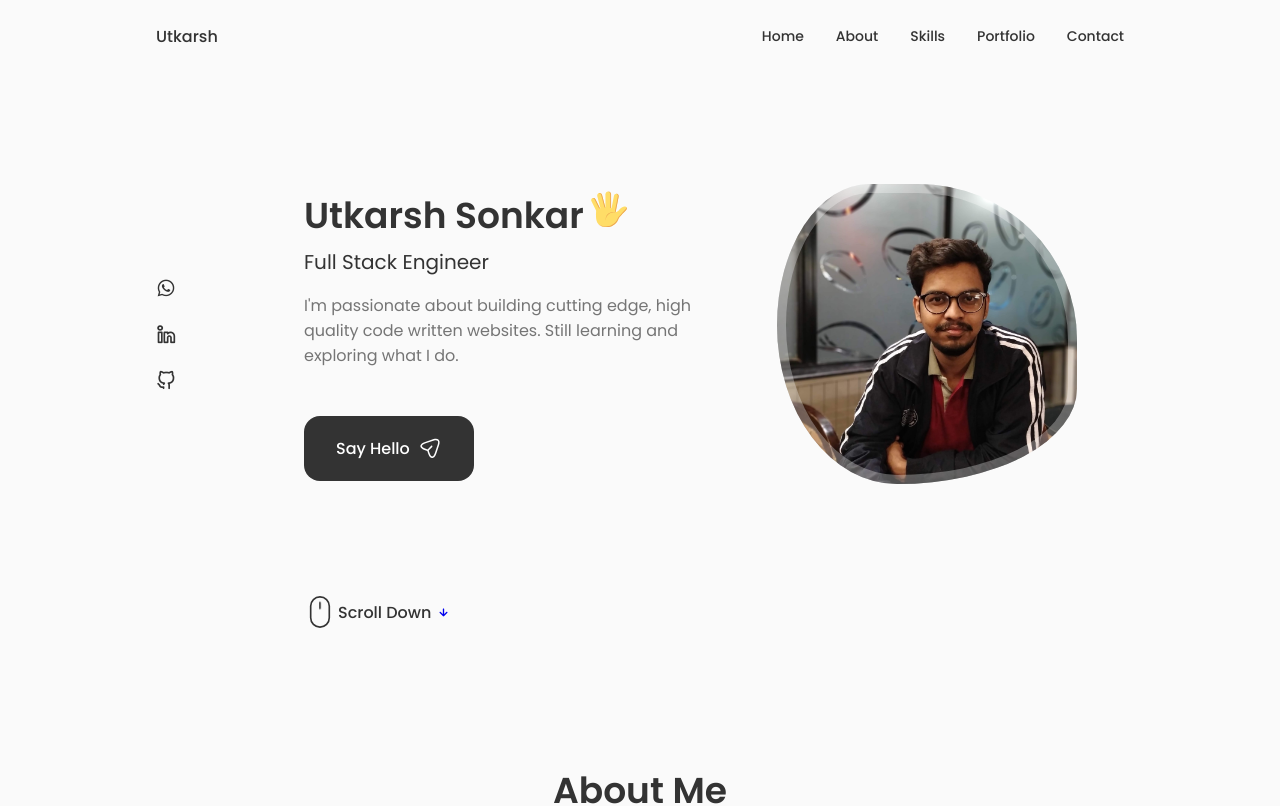
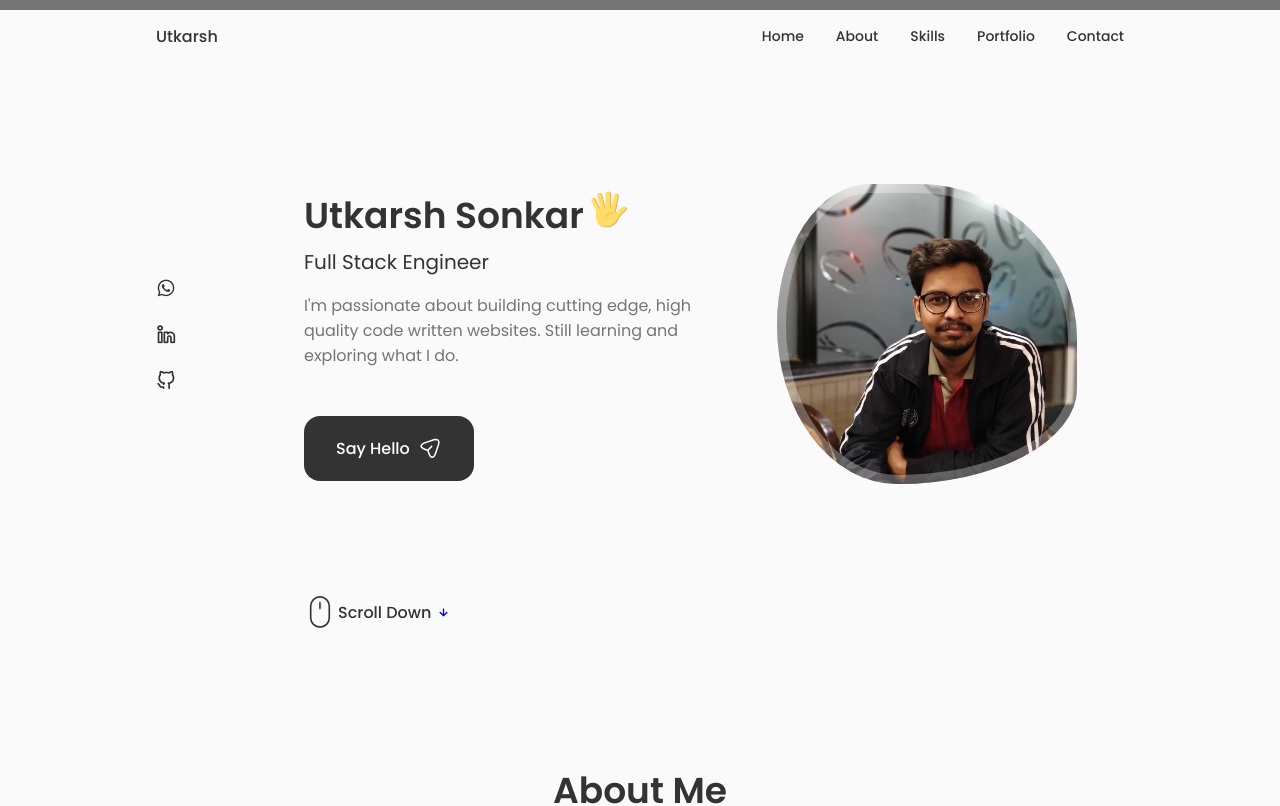
Before and after one commit to UtkarshSonkar/portfolio, a React (Create React App) app: page / in a window 1280 px wide. Shown: the top 806 px of the page. Built offline with nearby package versions, Linux system fonts and the light colour scheme.

Commit message:
revamped

```diff
--- a/package.json
+++ b/package.json
@@ -7,6 +7,7 @@
     "@testing-library/jest-dom": "^5.16.5",
     "@testing-library/react": "^13.4.0",
     "@testing-library/user-event": "^13.5.0",
+    "framer-motion": "^10.13.1",
     "react": "^18.2.0",
     "react-dom": "^18.2.0",
     "react-scripts": "5.0.1",
--- a/src/App.css
+++ b/src/App.css
@@ -225,3 +225,6 @@ img {
     margin-right: var(--mb-1);
   }
 }
+.scroll-bar {
+  z-index: 10;
+}
--- a/src/components/about/About.jsx
+++ b/src/components/about/About.jsx
@@ -2,6 +2,7 @@ import React from "react";
 import "./about.css";
 import myprofile3 from "../../assets/myprofile3.jpeg";
 import Info from "./Info";
+import { motion } from "framer-motion";
 //import CV from "../../assets/utkarshsonkar_resume-1.pdf";
 
 const About = () => {
@@ -20,10 +21,12 @@ const About = () => {
             believe it or not! ;{")"}
           </p>
 
-          <a
+          <motion.a
             download=""
             href="https://drive.google.com/file/d/1pa78xB5QrzFpZka13kLdhnGy9VUNzire/view?usp=share_link"
             className="button button--flex"
+            whileHover={{ scale: 1.1 }}
+            whileTap={{ scale: 1.0 }}
           >
             Resume
             <svg
@@ -51,7 +54,7 @@ const About = () => {
                 fill="var(--container-color)"
               ></path>
             </svg>
-          </a>
+          </motion.a>
         </div>
       </div>
     </section>
--- a/src/components/contact/Contact.jsx
+++ b/src/components/contact/Contact.jsx
@@ -1,6 +1,7 @@
 import React, { useRef } from "react";
 import emailjs from "@emailjs/browser";
 import "./contact.css";
+import { motion } from "framer-motion";
 
 const Contact = () => {
   const form = useRef();
@@ -89,7 +90,11 @@ const Contact = () => {
                 placeholder="Message"
               ></textarea>
             </div>
-            <button className="button button--flex">
+            <motion.button
+              className="button button--flex"
+              whileHover={{ scale: 1.1 }}
+              whileTap={{ scale: 1.0 }}
+            >
               Send Message
               <svg
                 class="button__icon"
@@ -108,7 +113,7 @@ const Contact = () => {
                   fill="var(--container-color)"
                 ></path>
               </svg>
-            </button>
+            </motion.button>
           </form>
         </div>
       </div>
--- a/src/components/header/Header.jsx
+++ b/src/components/header/Header.jsx
@@ -1,11 +1,17 @@
 import React, { useState } from "react";
 import "./header.css";
+import { motion, useScroll } from "framer-motion";
 
 const Header = () => {
   const [Toggle, showMenu] = useState(false);
 
+  const { scrollYProgress } = useScroll();
   return (
     <header className="header">
+      <motion.div
+        className="progress__bar"
+        style={{ scaleX: scrollYProgress }}
+      />
       <nav className="nav container">
         <a href="index.html" className="nav__logo">
           Utkarsh
--- a/src/components/header/header.css
+++ b/src/components/header/header.css
@@ -33,7 +33,6 @@
   font-size: var(--small-font-size);
   color: var(--title-color);
   font-weight: var(--font-medium);
-  transition: 0.3s;
 }
 
 .nav__icon,
@@ -46,6 +45,17 @@
 .active-link,
 .nav__link:hover {
   color: var(--title-color-dark);
+}
+
+.progress__bar {
+  position: fixed;
+  top: 0;
+  left: 0;
+  right: 0;
+  height: 10px;
+  background: var(--text-color);
+  transform-origin: 0%;
+  z-index: 3;
 }
 
 /* ==============BREAKPOINTS============= */
--- a/src/components/home/Data.jsx
+++ b/src/components/home/Data.jsx
@@ -1,4 +1,5 @@
 import React from "react";
+import { motion } from "framer-motion";
 
 const Data = () => {
   return (
@@ -60,7 +61,12 @@ const Data = () => {
         I'm passionate about building cutting edge, high quality code written
         websites. Still learning and exploring what I do.
       </p>
-      <a href="#contact" className="button button--flex">
+      <motion.a
+        href="#contact"
+        className="button button--flex"
+        whileHover={{ scale: 1.1 }}
+        whileTap={{ scale: 1.0 }}
+      >
         Say Hello
         <svg
           class="button__icon"
@@ -79,7 +85,7 @@ const Data = () => {
             fill="var(--container-color)"
           ></path>
         </svg>
-      </a>
+      </motion.a>
     </div>
   );
 };
--- a/src/components/work/Works.jsx
+++ b/src/components/work/Works.jsx
@@ -10,12 +10,12 @@ const Works = () => {
 
   useEffect(() => {
     if (item.name === "all") {
-      setProjects(projectsData);
+      setProjects([...projectsData]);
     } else {
       const newProjects = projectsData.filter((project) => {
         return project.category.toLowerCase() === item.name;
       });
-      setProjects(newProjects);
+      setProjects([...newProjects]);
     }
   }, [item]);
 
```
Also changed, not shown: src/components/work/WorkItems.jsx (+11 -2 lines), src/components/work/work.css (+8 -2 lines), 1 other file (tests, documents, lock files or other folders).
